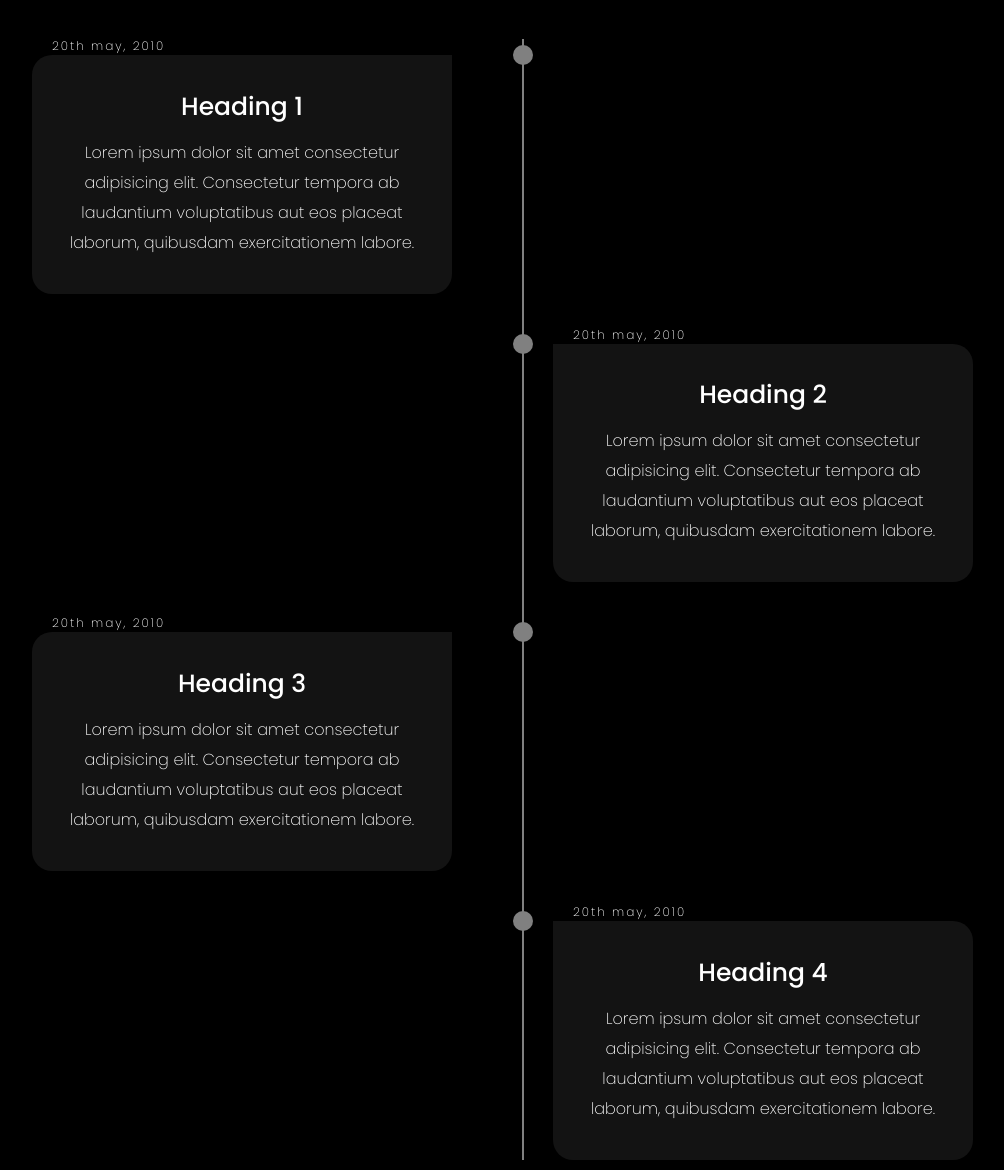
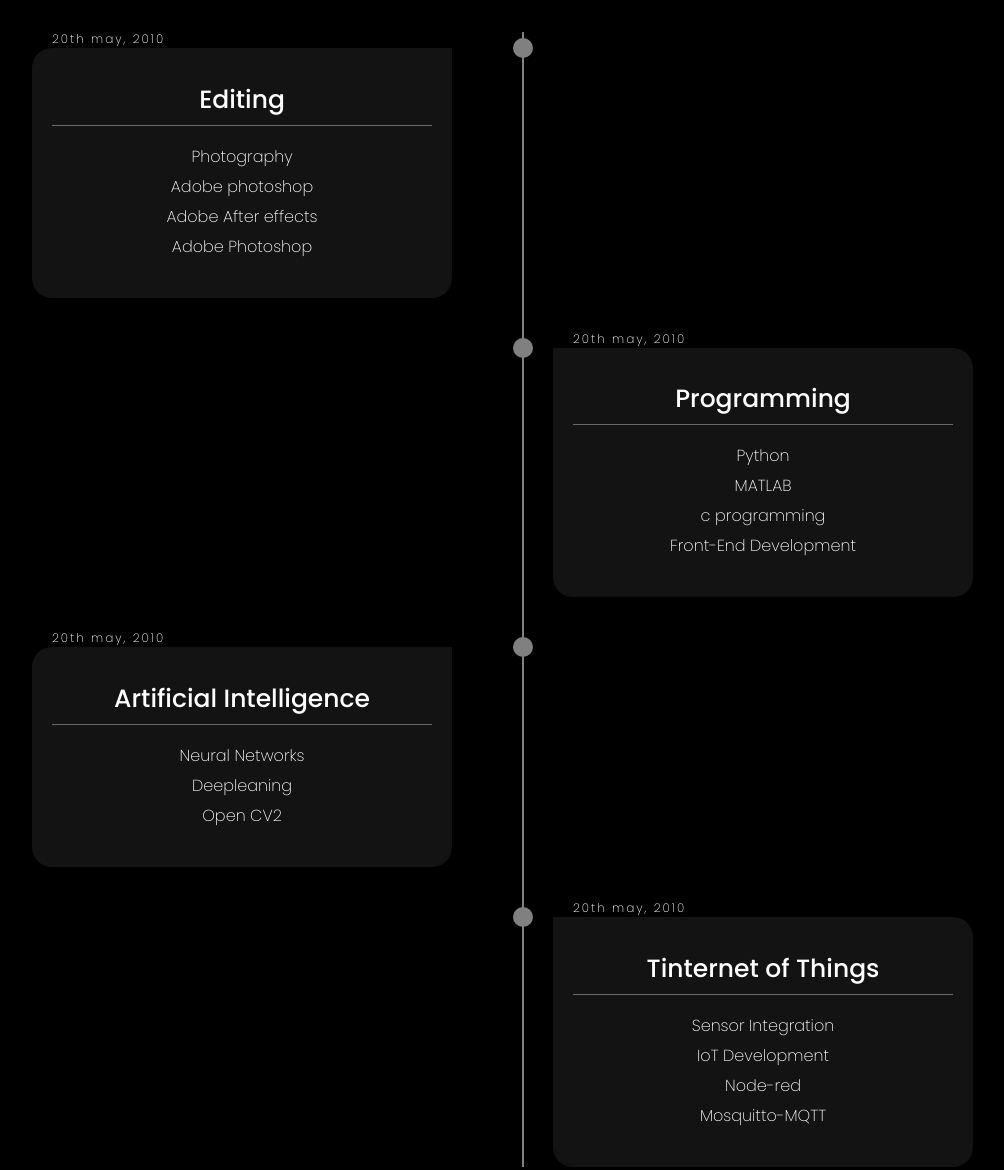
Before and after one commit to charan-sai1/Sai_charan_Sugali, a plain HTML site: page index.html in a window 1280 px wide. Shown: the part 1960-3130 px from the top of the page, without its empty margins (85-1089 px from the left). Drawn offline with nearby package versions, Linux system fonts and the light colour scheme.

Commit message:
index.html

```diff
--- a/index.html
+++ b/index.html
@@ -121,29 +121,43 @@
       <li>
         <div class="timeline-content">
           <h3 class="date">20th may, 2010</h3>
-          <h1>Heading 1</h1>
-          <p>Lorem ipsum dolor sit amet consectetur adipisicing elit. Consectetur tempora ab laudantium voluptatibus aut eos placeat laborum, quibusdam exercitationem labore.</p>
+          <h1 style="border-bottom: .1px solid rgba(255, 255, 255, 0.368);padding-bottom: 10px;">Editing</h1>
+          <p>
+            Photography <br>
+            Adobe photoshop <br>
+            Adobe After effects <br>
+            Adobe Photoshop
+          </p>
+        </div>
+      </li>
+      <li>
+        <div class="timeline-content">
+          <h3 class="date" >20th may, 2010</h3>
+          <h1 style="border-bottom: .1px solid rgba(255, 255, 255, 0.368);padding-bottom: 10px;">Programming</h1>
+          <p>Python <br>
+            MATLAB <br>
+            c programming <br>
+            Front-End Development </p>
         </div>
       </li>
       <li>
         <div class="timeline-content">
           <h3 class="date">20th may, 2010</h3>
-          <h1>Heading 2</h1>
-          <p>Lorem ipsum dolor sit amet consectetur adipisicing elit. Consectetur tempora ab laudantium voluptatibus aut eos placeat laborum, quibusdam exercitationem labore.</p>
+          <h1 style="border-bottom: .1px solid rgba(255, 255, 255, 0.368);padding-bottom: 10px;">Artificial Intelligence</h1>
+          <p>Neural Networks <br>
+            Deepleaning <br>
+            Open CV2</p>
         </div>
       </li>
       <li>
         <div class="timeline-content">
           <h3 class="date">20th may, 2010</h3>
-          <h1>Heading 3</h1>
-          <p>Lorem ipsum dolor sit amet consectetur adipisicing elit. Consectetur tempora ab laudantium voluptatibus aut eos placeat laborum, quibusdam exercitationem labore.</p>
-        </div>
-      </li>
-      <li>
-        <div class="timeline-content">
-          <h3 class="date">20th may, 2010</h3>
-          <h1>Heading 4</h1>
-          <p>Lorem ipsum dolor sit amet consectetur adipisicing elit. Consectetur tempora ab laudantium voluptatibus aut eos placeat laborum, quibusdam exercitationem labore.</p>
+          <h1 style="border-bottom: .1px solid rgba(255, 255, 255, 0.368);padding-bottom: 10px;">Tinternet of Things</h1>
+          <p>Sensor Integration <br>
+            IoT Development <br>
+            Node-red <br>
+            Mosquitto-MQTT
+            </p>
         </div>
       </li>
     </ul>
```
